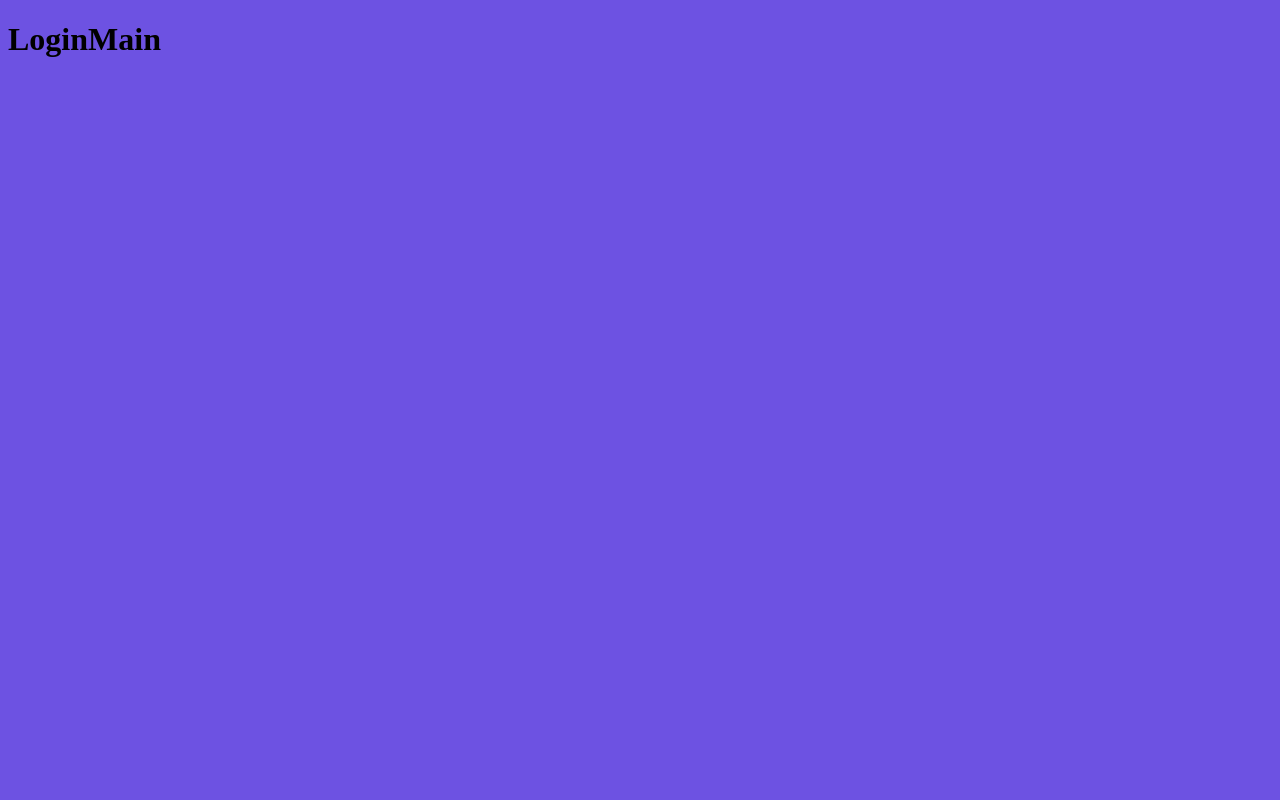
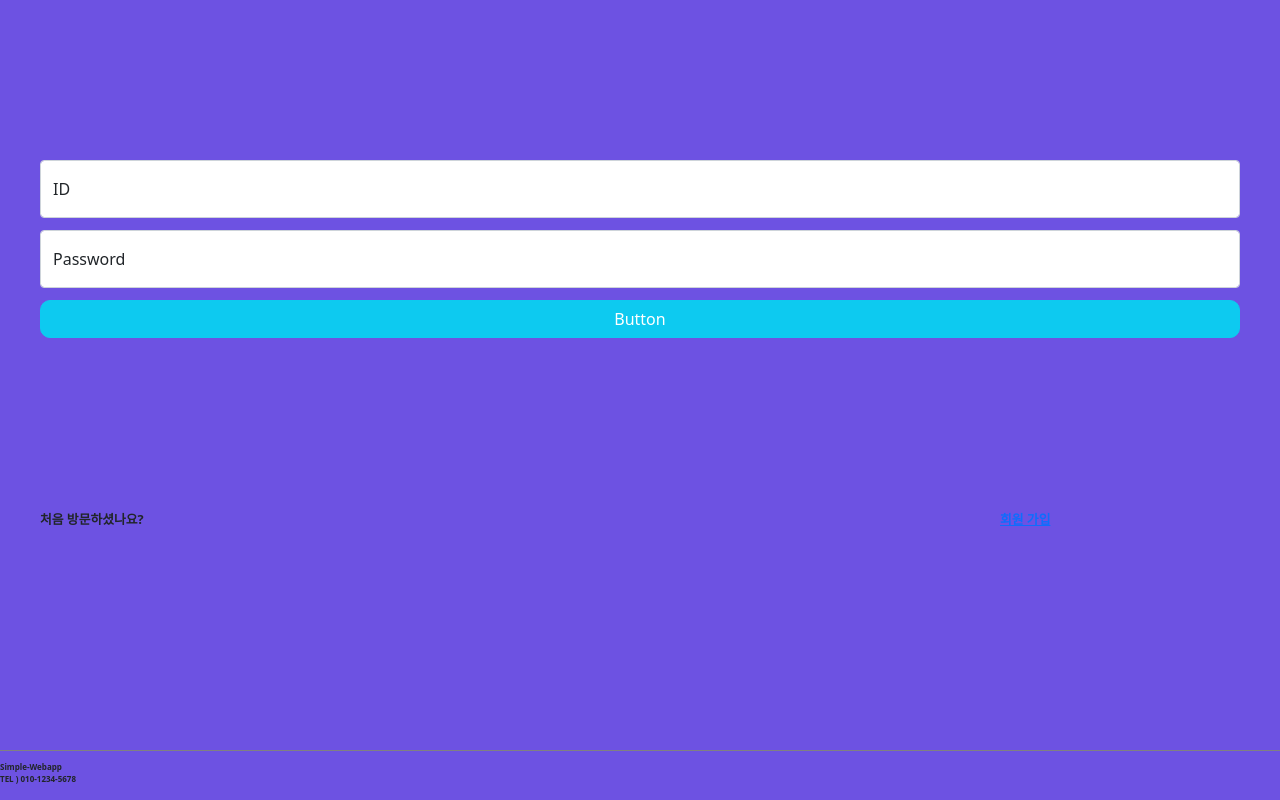
Before and after one commit to canonn11/Simple-Webapp_React, a React (Create React App) app: page / in a window 1280 px wide. Built offline with nearby package versions, Linux system fonts and the light colour scheme.

Commit message:
Bootstrap applied to login page component

```diff
--- a/public/index.html
+++ b/public/index.html
@@ -9,6 +9,10 @@
       name="description"
       content="Web site created using create-react-app"
     />
+    <!-- CSS only -->
+<link href="https://cdn.jsdelivr.net/npm/bootstrap@5.1.3/dist/css/bootstrap.min.css" rel="stylesheet" integrity="sha384-1BmE4kWBq78iYhFldvKuhfTAU6auU8tT94WrHftjDbrCEXSU1oBoqyl2QvZ6jIW3" crossorigin="anonymous">
+<!-- JavaScript Bundle with Popper -->
+<script src="https://cdn.jsdelivr.net/npm/bootstrap@5.1.3/dist/js/bootstrap.bundle.min.js" integrity="sha384-ka7Sk0Gln4gmtz2MlQnikT1wXgYsOg+OMhuP+IlRH9sENBO0LRn5q+8nbTov4+1p" crossorigin="anonymous"></script>
 
     <title>Simple Webapp</title>
   </head>
--- /dev/null
+++ b/src/components/Footer.css
@@ -0,0 +1,7 @@
+.footerContainer{
+    border-top : 1px solid gray;
+    padding-top : 10px;
+    padding-botton : 10px;
+    font-size : 0.5rem;
+    font-weight : bold;
+}
--- a/src/components/Footer.tsx
+++ b/src/components/Footer.tsx
@@ -1,7 +1,12 @@
+import "./Footer.css"
+
 export default function Footer() {
     return (
       <>
-        <h1>Footer</h1>
+        < div className = "footerContainer">
+          <div>Simple-Webapp</div>
+          <div>TEL ) 010-1234-5678</div>
+        </div>
       </>
     );
   }
--- a/src/components/Login/Loading.css
+++ b/src/components/Login/Loading.css
@@ -2,4 +2,5 @@
     text-align : center;
     background-color:rgb(109, 82, 226);
     color : white;
+    margin-top : 130px;
 }
--- /dev/null
+++ b/src/components/Login/LoginMain.css
@@ -0,0 +1,25 @@
+.loginMain {
+  grid-template-rows: 2fr 1fr 50px;
+}
+.IDPW,
+.wannaJoin {
+  margin: 10px 40px 10px 40px;
+}
+
+.IDPW {
+    padding-top : 150px;
+    display:grid;
+    grid-template-rows:70px 70px 40px;
+}
+
+.loginbutton{
+    color : white;
+    border-radius : 10px;
+}
+
+.wannaJoin {
+  display: grid;
+  grid-template-columns: 4fr 1fr;
+  font-size: 0.8rem;
+  font-weight: bold;
+}
--- a/src/components/Login/LoginMain.tsx
+++ b/src/components/Login/LoginMain.tsx
@@ -1,7 +1,45 @@
+import { Link } from "react-router-dom";
+import Footer from "../Footer";
+import "./LoginMain.css";
+
 export default function LoginMain() {
-    return (
-      <>
-        <h1>LoginMain</h1>
-      </>
-    );
-  }
+  return (
+    <>
+      <div className="loginMain fullsize">
+        <section className="IDPW">
+          <div className="id form-floating">
+            <input
+              type="text"
+              className="form-control"
+              id="idInput"
+              placeholder="ID"
+            />
+            <label htmlFor="idInput">ID</label>
+          </div>
+          <div className="passWord form-floating">
+            <input
+              type="password"
+              className="form-control"
+              id="pwInput"
+              placeholder="Password"
+            />
+            <label htmlFor="pwInput">Password</label>
+          </div>
+
+          <div className="buttonContainer">
+            <div className="d-grid gap-2">
+              <button className="loginbutton btn btn-info" type="button">
+                Button
+              </button>
+            </div>
+          </div>
+        </section>
+        <section className="wannaJoin">
+          <span> 처음 방문하셨나요?</span>
+          <Link to="./join"> 회원 가입 </Link>
+        </section>
+        <Footer />
+      </div>
+    </>
+  );
+}
--- a/src/index.css
+++ b/src/index.css
@@ -1,3 +1,8 @@
 body {
     background-color:rgb(109, 82, 226);
 }
+
+.fullsize{
+    min-height : 100vh;
+    display : grid;
+}
```
